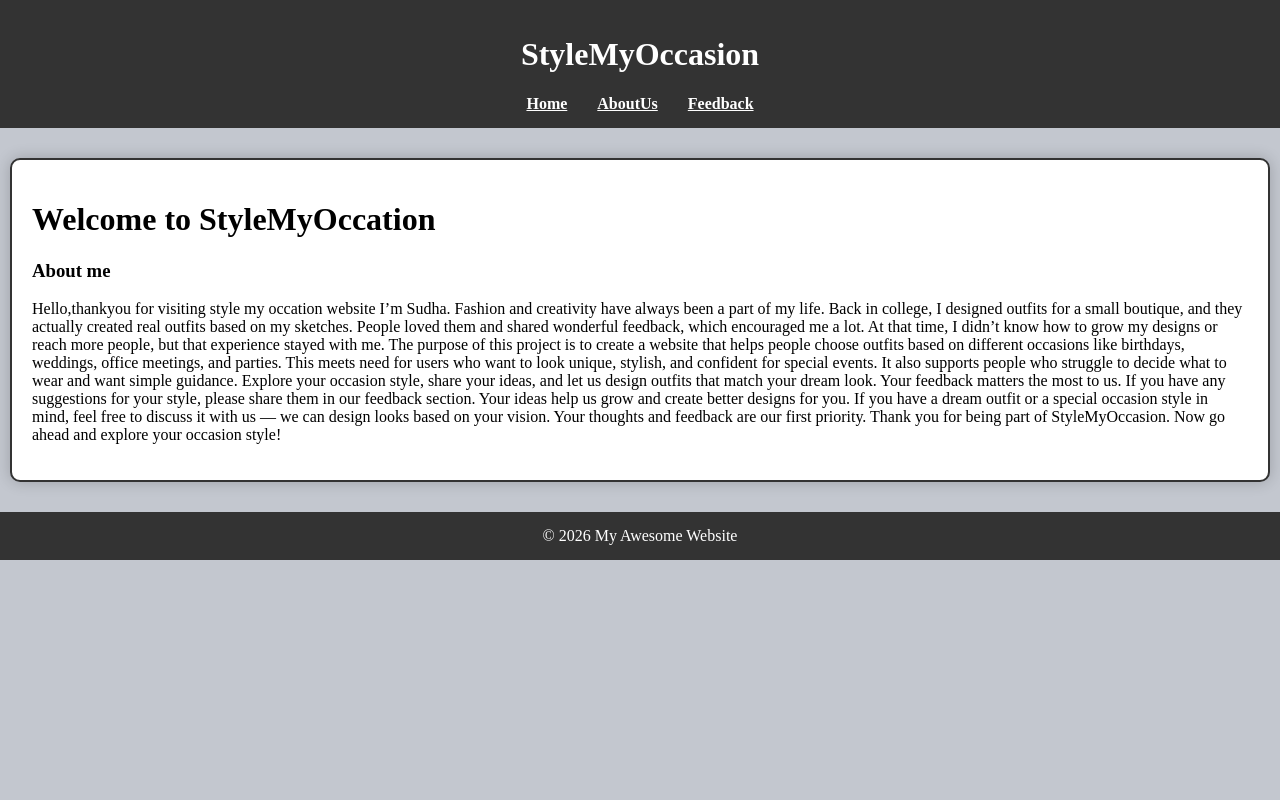
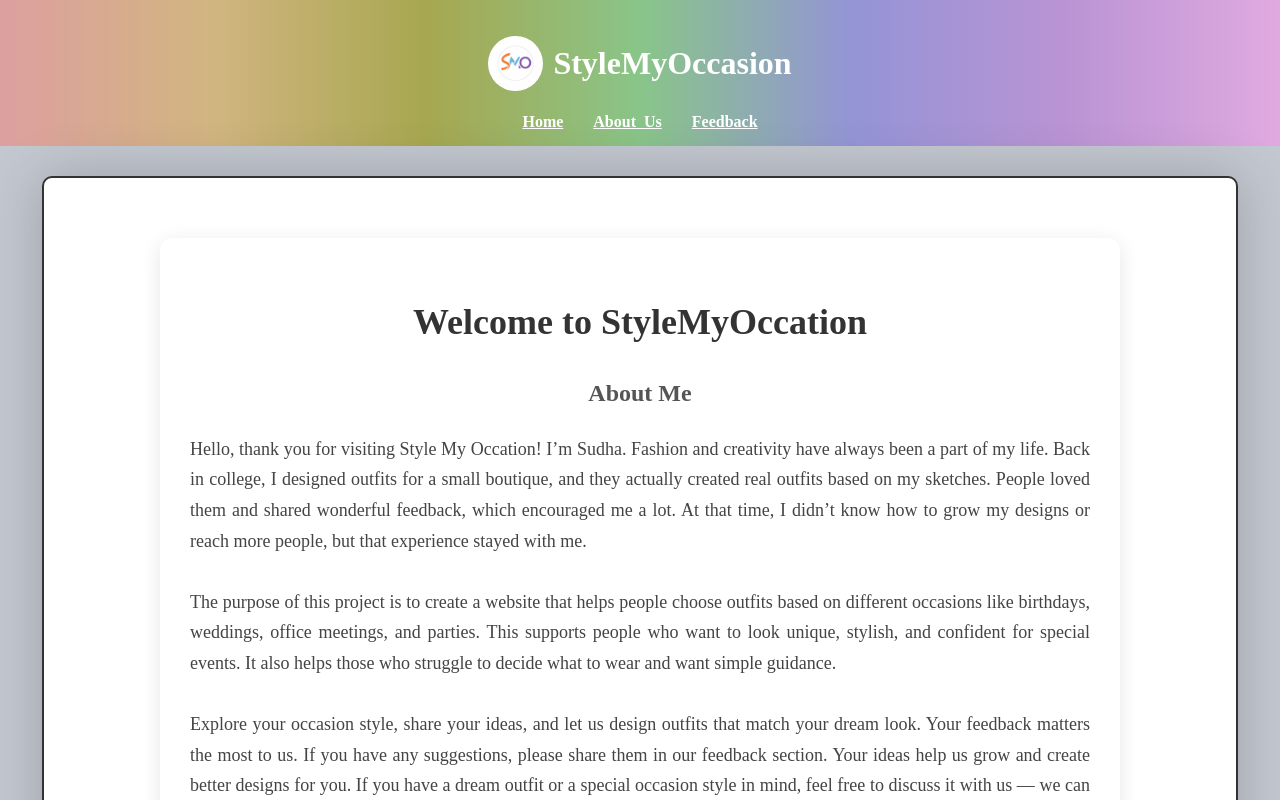
Before and after one commit to sudha409/style-my-occasion, a React (Vite) app: page /aboutUs in a window 1280 px wide. Shown: the top 800 px of the page. Built offline with nearby package versions, Linux system fonts and the light colour scheme.

Commit message:
updated CSS ,description fonts and added logo

```diff
--- a/src/App.jsx
+++ b/src/App.jsx
@@ -10,6 +10,9 @@ import Wedding from './Components/Wedding';
 import OfficeMeetings from './Components/Officemeetings';
 import Party from './Components/Party';
 import OccassionStyle from './Components/OccassionStyle';
+
+
+
 function App() {
   return (
 
--- a/src/Components/AboutUs.jsx
+++ b/src/Components/AboutUs.jsx
@@ -1,20 +1,32 @@
 import React from 'react';
-function aboutUs(){
-    return(
-        <div>
-        <h1>Welcome to StyleMyOccation</h1>
-        <h3>About me</h3>
-        <p>Hello,thankyou for visiting style my occation website I’m Sudha. Fashion and creativity have always been a part of my life.
+
+import    '../aboutus.css';
+
+
+function aboutUs() {
+    return (
+        <div className="about-container">
+            <h1 className="about-title">Welcome to StyleMyOccation</h1>
+
+            <h2 className="about-subtitle">About Me</h2>
+
+            <p className="about-text">
+                Hello, thank you for visiting Style My Occation! I’m Sudha. Fashion and creativity have always been a part of my life.
                 Back in college, I designed outfits for a small boutique, and they actually created real outfits based on my sketches.
                 People loved them and shared wonderful feedback, which encouraged me a lot. At that time, I didn’t know how to grow my designs
                 or reach more people, but that experience stayed with me.
+                <br/><br/>
                     The purpose of this project is to create a website that helps people choose outfits based on different occasions like birthdays, weddings,
-                 office meetings, and parties. This meets need for users who want to look unique, stylish, and confident for special events.
-                It also supports people who struggle to decide what to wear and want simple guidance.
+                    office meetings, and parties. This supports people who want to look unique, stylish, and confident for special events.
+                    It also helps those who struggle to decide what to wear and want simple guidance.
+                <br/><br/>
                         Explore your occasion style, share your ideas, and let us design outfits that match your dream look. Your feedback matters the most to us.
-                    If you have any suggestions for your style, please share them in our feedback section. Your ideas help us grow and create better designs for you. If you have a dream outfit or a special occasion style in mind, feel free to discuss it with us — we can design looks based on your vision. Your thoughts and feedback are our first priority. Thank you for being part of StyleMyOccasion. Now go ahead and explore your occasion style!
+                        If you have any suggestions, please share them in our feedback section. Your ideas help us grow and create better designs for you.
+                        If you have a dream outfit or a special occasion style in mind, feel free to discuss it with us — we can design looks based on your vision.
+                <br/><br/>
+                            Thank you for being part of StyleMyOccation. Now go ahead and explore your occasion style!
                         </p>
                         </div>
-    )
+    );
 }
                         export default aboutUs;
--- a/src/Components/Header.jsx
+++ b/src/Components/Header.jsx
@@ -5,13 +5,19 @@ function header(){
 return(
 <div>
     <header>
-        <h1>StyleMyOccasion</h1>
+
+        <h1  className="headerLogo" >
+            <img src="/images/logo.png" alt="SMO" className="occasion-img" title="StyleMyOccasion"  style={{ width: "55px", height: "55px", borderRadius: "50%" }} />
+            StyleMyOccasion
+            </h1>
+
         <nav>
          <Link to="/">Home</Link>
-          <Link to="/aboutUs">AboutUs</Link>
+          <Link to="/aboutUs">About&nbsp;&nbsp;Us</Link>
           <Link to="/feedback">Feedback</Link>
 
         </nav>
+
         </header>
 </div>
  );
--- a/src/Components/HomePage.jsx
+++ b/src/Components/HomePage.jsx
@@ -1,5 +1,6 @@
 import React from 'react';
 import { Link } from 'react-router';
+
 
 import { useState, useEffect } from "react";
 
@@ -23,17 +24,15 @@ function homePage() {
                 (
                     <div className="homeContent">
                         <h1 className="homepage-header">{homepage.header}</h1>
-                        <h2>{homepage.About}</h2>
+                        <h3>{homepage.About}</h3>
 
                          <div className="four-grid">
                         {
                             homepage.categories.map(category => (
 
-                                <Link to={category.link} className="occasion-box" >
+                                <Link to={category.link} className="occasion-box" key={category.name} >
                                     <img src={category.img} alt={category.name} className="occasion-img" title={category.title} />
-
                                 </Link>
-
                             ))
 
                         }
--- /dev/null
+++ b/src/aboutus.css
@@ -0,0 +1,65 @@
+.about-container {
+  max-width: 900px;
+  margin: 40px auto;
+  padding: 30px;
+  background: #ffffff;
+  border-radius: 12px;
+  box-shadow: 0 4px 20px rgba(0,0,0,0.1);
+  line-height: 1.7;
+}
+
+.about-title {
+  text-align: center;
+  font-size: 36px;
+  font-weight: 700;
+  color: #333;
+  margin-bottom: 10px;
+}
+
+.about-subtitle {
+  text-align: center;
+  font-size: 24px;
+  color: #555;
+  margin-bottom: 20px;
+}
+
+.about-text {
+  font-size: 18px;
+  color: #444;
+  text-align: justify;
+}
+
+/* Responsive for iPad */
+@media (max-width: 1024px) {
+  .about-container {
+    padding: 25px;
+  }
+
+  .about-title {
+    font-size: 32px;
+  }
+
+  .about-text {
+    font-size: 17px;
+  }
+}
+
+/* Responsive for Mobile */
+@media (max-width: 768px) {
+  .about-container {
+    padding: 20px;
+    margin: 20px;
+  }
+
+  .about-title {
+    font-size: 28px;
+  }
+
+  .about-subtitle {
+    font-size: 20px;
+  }
+
+  .about-text {
+    font-size: 16px;
+  }
+}
--- a/src/index.css
+++ b/src/index.css
@@ -1,11 +1,28 @@
 header,
 footer {
-  background-color: #333;
+ background: linear-gradient(
+
+    90deg,
+    rgb(221, 160, 160),
+    rgb(209, 181, 128),
+    rgb(167, 167, 80),
+    rgb(137, 197, 137),
+    rgb(148, 148, 214),
+    rgb(186, 148, 212),
+    rgb(224, 170, 224)
+  );
   color: white;
   text-align: center;
-  padding: 15px;
+    padding: 15px;
 }
 
+
+.headerLogo{
+   display: flex;
+    align-items : center;
+    justify-content: center;
+    gap: 10px;
+  }
 
 .four-grid {
   display: grid;
@@ -29,13 +46,13 @@ footer {
 }
 
 .content {
-  width: 95%;
+  width: 90%;
   margin: 30px auto;
   background-color: white;
   padding: 20px;
   border-radius: 10px;
   border: 2px solid #333;
-  box-shadow: 0 0 15px rgba(0, 0, 0, 0.2);
+  box-shadow: 0 0 55px rgba(0, 0, 0, 0.2);
 }
 
 
@@ -120,9 +137,17 @@ nav a {
 }
 
 .homepage-header{
-  background: rgb(255, 0, 21);
+  background: linear-gradient(90deg, #b8061e);
   -webkit-background-clip: text;
   -webkit-text-fill-color: transparent;
+  display: inline-block;
   font-weight: bold;
-   display: inline-block;
+    font-size: 48px;
+  font-weight: 700;
 }
+
+
+@keyframes sparkle {
+  from { text-shadow: 0 0 5px #9dbd2b, 0 0 10px #aee023; }
+  to { text-shadow: 0 0 15px #a4af0b, 0 0 25px #b8a921; }
+}
```
Also changed, not shown: public/images/logo.png (added). Lines whose indentation alone changed are shown as unchanged.
